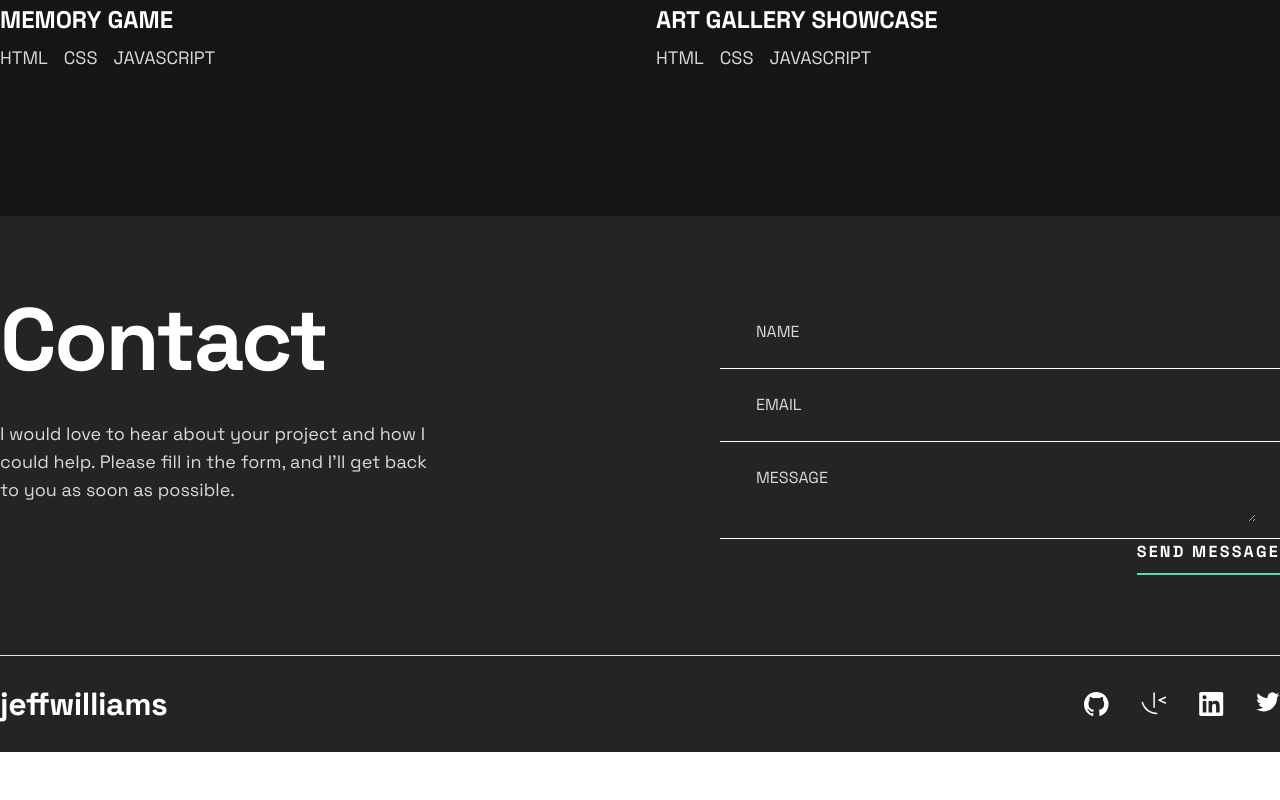
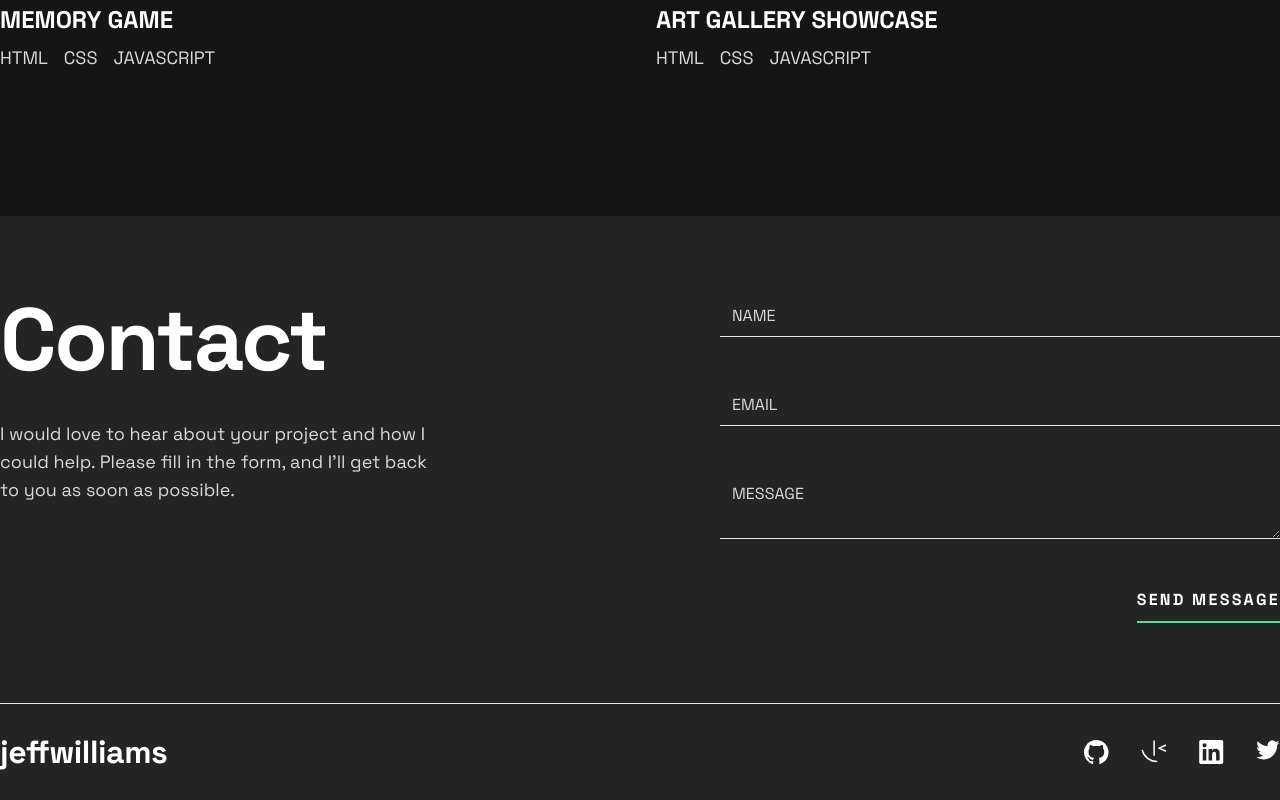
Before and after one commit to orphandeity/single-page-developer-portfolio, a Next.js app: page / in a window 1280 px wide. Shown: the part 3050-3850 px from the top of the page. Before the commit the page ends 3802 px from the top, so only its background shows below. Built offline with nearby package versions, Linux system fonts and the light colour scheme.

Commit message:
form styles

```diff
--- a/package.json
+++ b/package.json
@@ -11,6 +11,7 @@
   "dependencies": {
     "clsx": "^1.2.1",
     "formik": "^2.2.9",
+    "lucide-react": "^0.129.0",
     "next": "^13.2.4",
     "react": "18.2.0",
     "react-dom": "18.2.0",
--- a/src/components/ContactForm.tsx
+++ b/src/components/ContactForm.tsx
@@ -1,6 +1,8 @@
+import { Formik } from "formik";
 import Button from "./Button";
 import * as Yup from "yup";
-import { Formik, Field, Form, ErrorMessage } from "formik";
+import clsx from "clsx";
+import { AlertCircle } from "lucide-react";
 
 const ContactForm = () => {
   return (
@@ -15,47 +17,103 @@ const ContactForm = () => {
           .max(25, "Must be 25 characters or less")
           .required("Please provide your name"),
         email: Yup.string()
-          .email("Invalid email address")
+          .email("Sorry, invalid format here")
           .required("Please provide your email address"),
-        message: Yup.string().min(15, "Must be at least 15 characters"),
+        message: Yup.string()
+          .min(15, "Must be at least 15 characters")
+          .max(255, "Must be less than 255 characters")
+          .required("Please provide a short message"),
       })}
       onSubmit={(values) => {
         console.table(values);
       }}
     >
-      <Form className="flex flex-col items-end">
-        <div className="flex w-full flex-col border-b border-b-white px-6 py-4">
-          <Field
+      {(formik) => (
+        <form
+          onSubmit={formik.handleSubmit}
+          className="flex h-[327px] flex-col items-end justify-between"
+        >
+          <div className="flex w-full flex-col">
+            <div className="flex items-center">
+              <input
                 type="text"
                 id="name"
-            name="name"
                 placeholder="name"
-            className="border-none bg-transparent placeholder:uppercase placeholder:text-_gray"
+                {...formik.getFieldProps("name")}
+                className="flex-1 border-none bg-transparent uppercase placeholder:uppercase placeholder:text-_gray"
               />
-          <ErrorMessage name="name" />
+              {formik.touched.name && formik.errors.name ? (
+                <AlertCircle className="text-_error" />
+              ) : null}
             </div>
-        <div className="flex w-full flex-col border-b border-b-white px-6 py-4">
-          <Field
+            <hr
+              className={clsx([
+                formik.touched.name && formik.errors.name && "border-_error",
+                formik.touched.name && !formik.errors.name && "border-_green",
+              ])}
+            />
+            {formik.touched.name && formik.errors.name ? (
+              <div className="pt-1 text-right text-xs text-_error">
+                {formik.errors.name}
+              </div>
+            ) : null}
+          </div>
+          <div className="flex w-full flex-col">
+            <div className="flex items-center">
+              <input
                 type="email"
                 id="email"
-            name="email"
                 placeholder="email"
-            className="border-none bg-transparent placeholder:uppercase placeholder:text-_gray"
+                {...formik.getFieldProps("email")}
+                className="flex-1 border-none bg-transparent uppercase placeholder:uppercase placeholder:text-_gray"
               />
-          <ErrorMessage name="email" />
+              {formik.touched.email && formik.errors.email ? (
+                <AlertCircle className="text-_error" />
+              ) : null}
             </div>
-        <div className="flex w-full flex-col border-b border-b-white px-6 py-4">
-          <Field
-            name="message"
+            <hr
+              className={clsx([
+                formik.touched.email && formik.errors.email && "border-_error",
+                formik.touched.email && !formik.errors.email && "border-green",
+              ])}
+            />
+            {formik.touched.email && formik.errors.email ? (
+              <div className="pt-1 text-right text-xs text-_error">
+                {formik.errors.email}
+              </div>
+            ) : null}
+          </div>
+          <div className="flex w-full flex-col">
+            <div className="flex items-center">
+              <textarea
                 id="message"
-            as="textarea"
                 placeholder="message"
-            className="border-none bg-transparent placeholder:uppercase placeholder:text-_gray"
+                {...formik.getFieldProps("message")}
+                className="flex-1 border-none bg-transparent uppercase placeholder:uppercase placeholder:text-_gray"
               />
-          <ErrorMessage name="message" />
+              {formik.touched.message && formik.errors.message ? (
+                <AlertCircle className="text-_error" />
+              ) : null}
+            </div>
+            <hr
+              className={clsx([
+                formik.touched.message &&
+                  formik.errors.message &&
+                  "border-_error",
+                formik.touched.message &&
+                  !formik.errors.message &&
+                  "border-_green",
+              ])}
+            />
+            {formik.touched.message && formik.errors.message ? (
+              <div className="pt-1 text-right text-xs text-_error">
+                {formik.errors.message}
+              </div>
+            ) : null}
           </div>
           <Button type="submit" text="send message" />
-      </Form>
+        </form>
+      )}
     </Formik>
   );
 };
--- a/tailwind.config.ts
+++ b/tailwind.config.ts
@@ -9,6 +9,7 @@ export default {
         _darkgray: "#242424",
         _gray: "#D9D9D9",
         _green: "#4EE1A0",
+        _error: "#FF6F5B",
       },
       fontFamily: {
         sans: ["var(--font-space-grotesk)"],
```
Also changed, not shown: 1 other file (tests, documents, lock files or other folders). Lines whose indentation alone changed are shown as unchanged.
